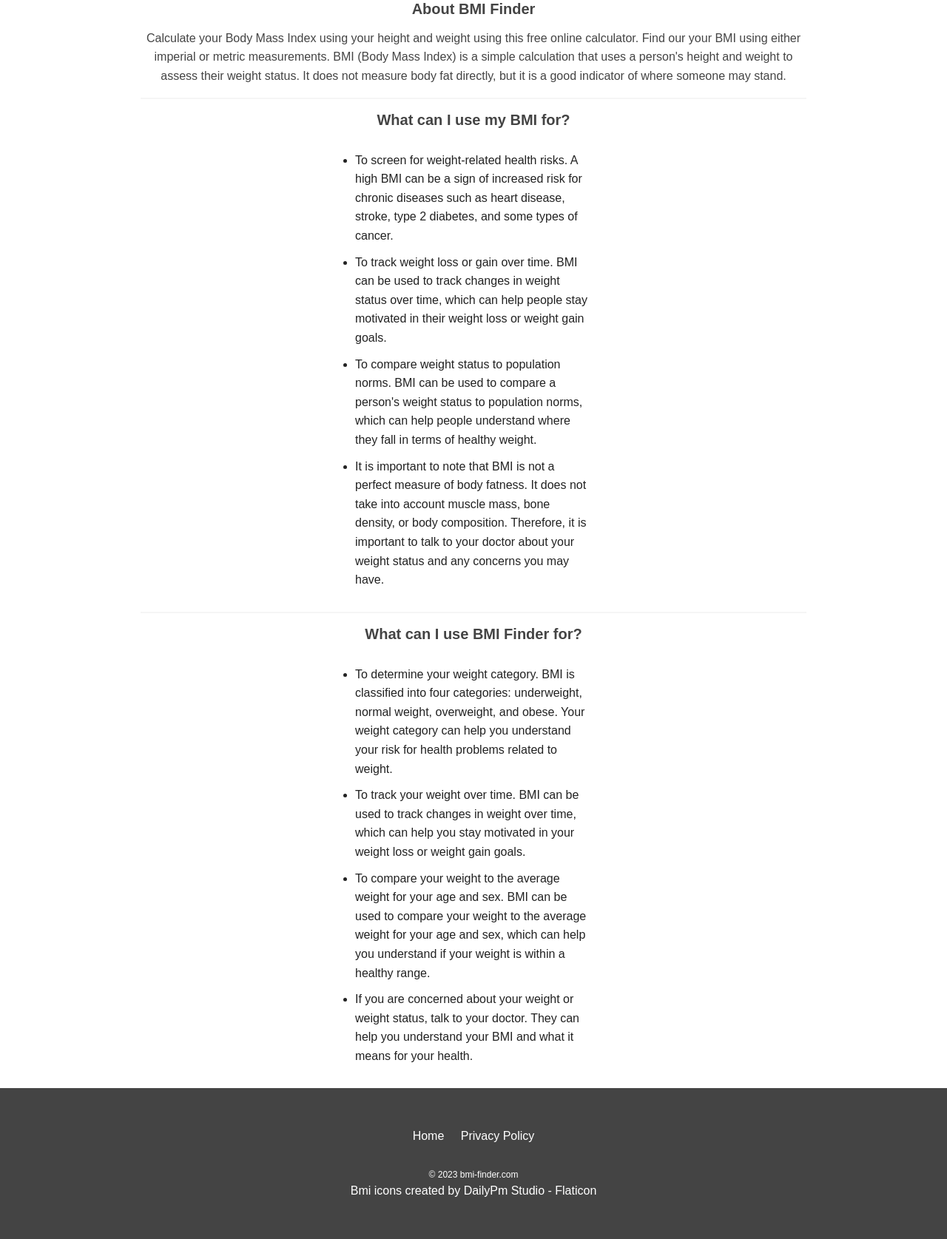
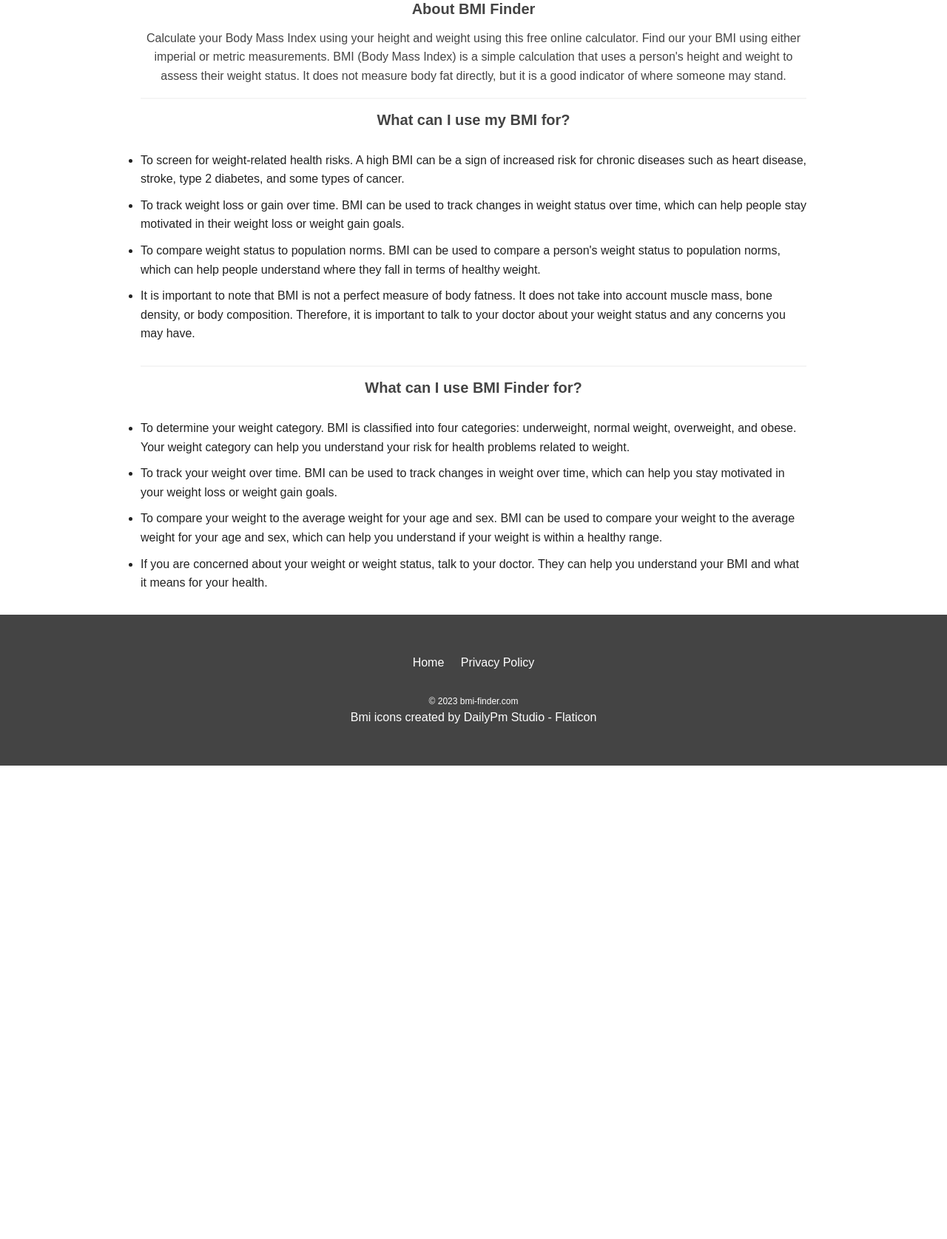
Before and after one commit to lbrilli/bmi-finder.com, a PHP site: page / in a window 1280 px wide. Shown: the part 1028-2703 px from the top of the page at 74% size. After the commit the page ends 2063 px from the top, so only its background shows below. Run offline with PHP 8.4, Linux system fonts and the light colour scheme; data that the repository does not hold is empty; some libraries are stand-ins or nearby versions.

Commit message:
more css tweaks

```diff
--- a/index.php
+++ b/index.php
@@ -42,7 +42,7 @@
 			h1,h2,h3,h4,h5,h6 {margin:0;line-height:1.2em;}
 			h1 a, h1 a:visited, h1 a:active, h1:hover a {color:black;}
 			p {margin:0;}
-			ul {margin: 30px auto;padding: 0;width:320px;}
+			ul {margin: 30px auto;padding: 0;max-width:900px;width:100%;}
 			ul li {margin: 10px auto;text-align: left;}
 			hr {color:#f5f5f5;border:1px solid #f5f5f5;}
 			button {-webkit-tap-highlight-color:  rgba(255, 255, 255, 0);}
```
